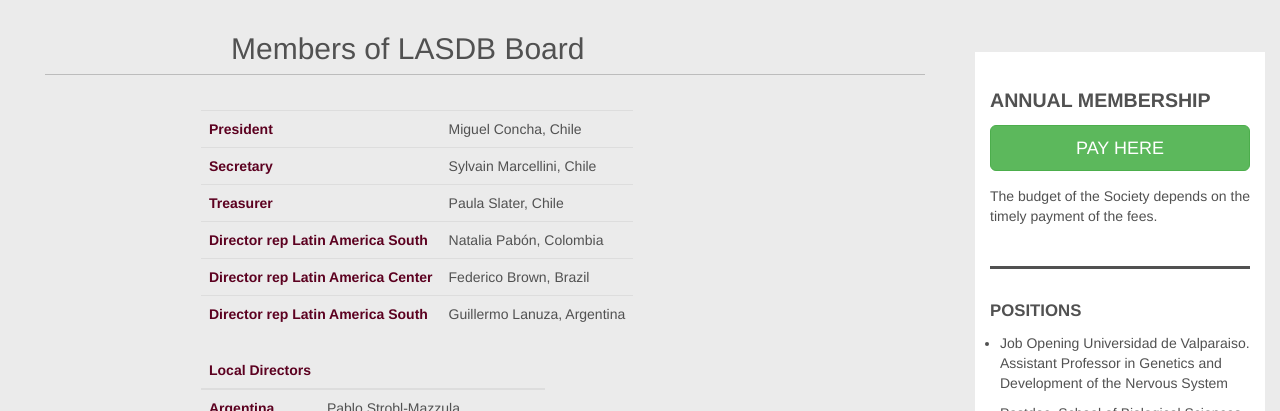
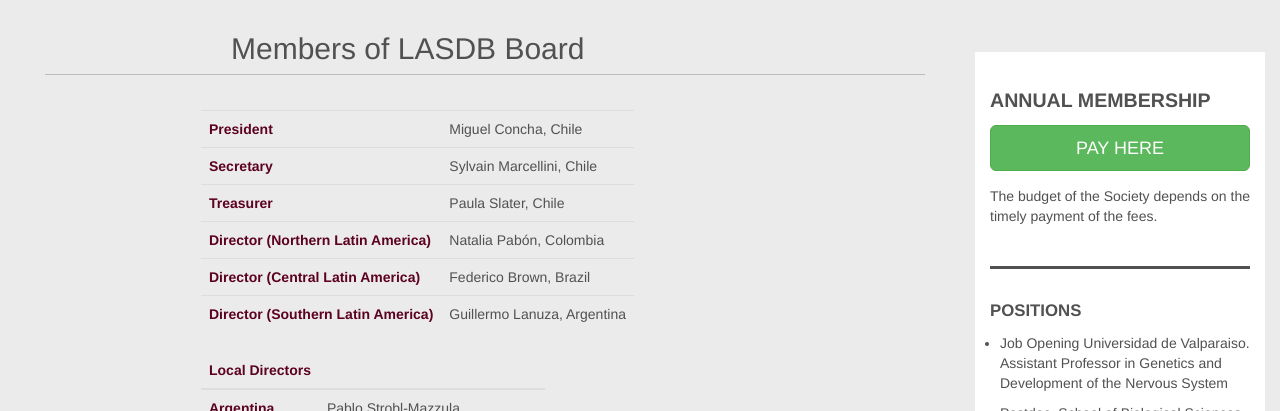
Before and after one commit to lasdb/lasdb.github.io, a Jekyll site: the page built from pages/board.html, in a window 1280 px wide. Shown: the part 188-599 px from the top of the page. Built offline with Jekyll 4.4.1, drawn with Linux system fonts in a browser that asks for light colours; nearby versions of some CDN libraries.

Commit message:
Update board.html

```diff
--- a/pages/board.html
+++ b/pages/board.html
@@ -20,15 +20,15 @@
                     <td> Paula Slater, Chile</td>
                 </tr>
                 <tr>
-                    <td class="board-position">Director rep Latin America South</td>
+                    <td class="board-position">Director (Northern Latin America)</td>
                     <td>Natalia Pabón, Colombia</td>
                 </tr>
                 <tr>
-                    <td class="board-position">Director rep Latin America Center</td>
+                    <td class="board-position">Director (Central Latin America)</td>
                     <td>Federico Brown, Brazil</td>
                 </tr>
                 <tr>
-                    <td class="board-position">Director rep Latin America South</td>
+                    <td class="board-position">Director (Southern Latin America)</td>
                     <td>Guillermo Lanuza, Argentina</td>
                 </tr>
             </tbody>
```
